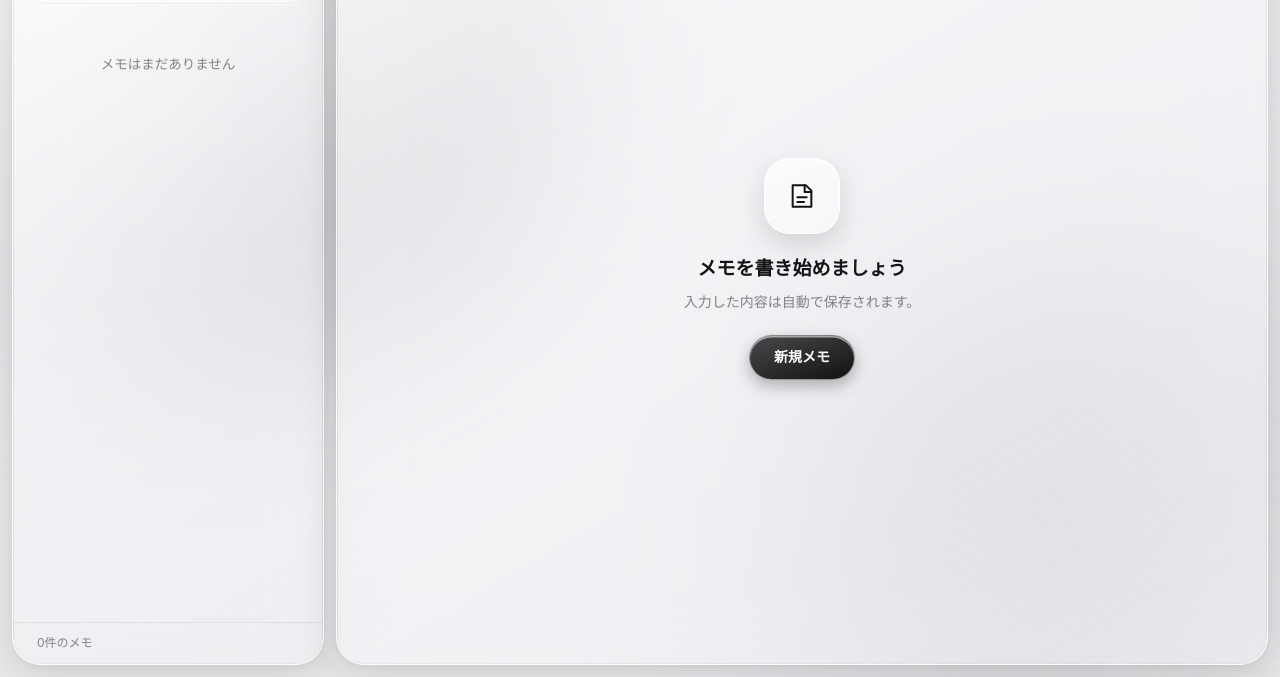
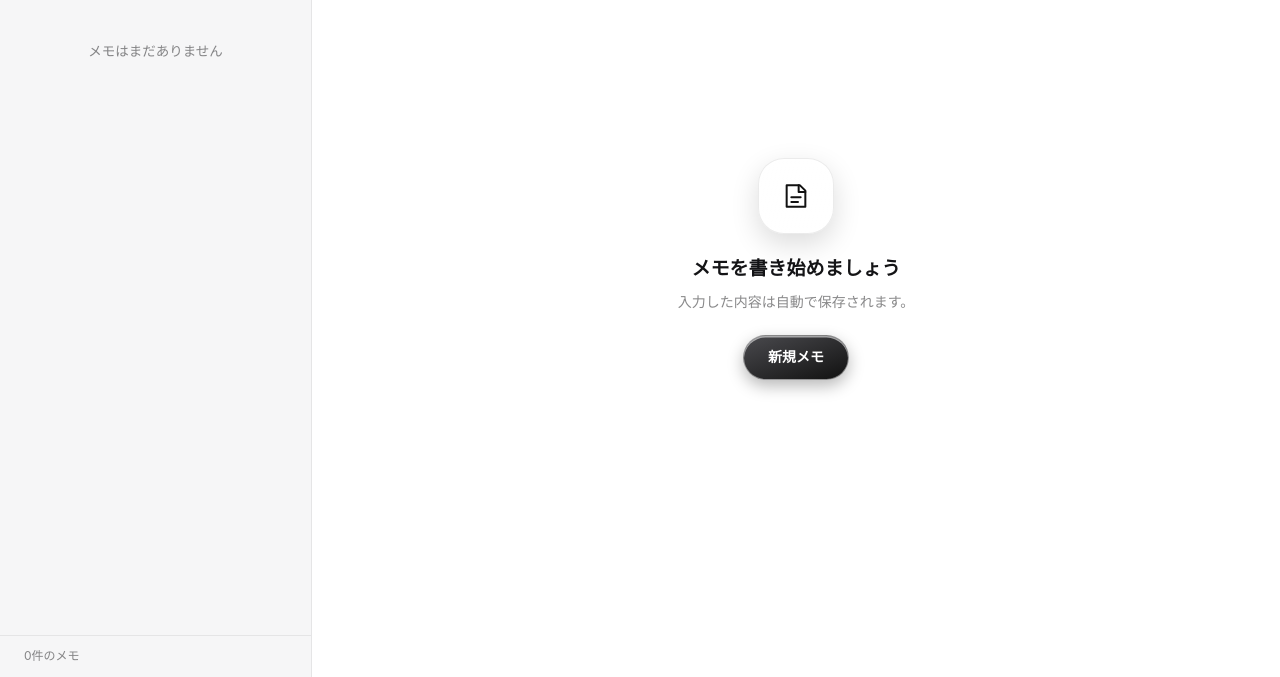
Before and after one commit to 417si/memo-site, a plain HTML site: page index.html in a window 1280 px wide. Shown: the part 123-800 px from the top of the page. Drawn offline with Linux system fonts and the light colour scheme.

Commit message:
Flatten large surfaces; keep glass styling only for small UI elements
Co-Authored-By: Claude Sonnet 5.5 <noreply@anthropic.com>

```diff
--- a/index.html
+++ b/index.html
@@ -5,7 +5,7 @@
     <meta name="viewport" content="width=device-width, initial-scale=1.0, viewport-fit=cover">
     <meta name="color-scheme" content="light dark">
     <meta name="theme-color" content="#ffffff" media="(prefers-color-scheme: light)">
-    <meta name="theme-color" content="#161618" media="(prefers-color-scheme: dark)">
+    <meta name="theme-color" content="#141416" media="(prefers-color-scheme: dark)">
     <meta name="description" content="シンプルで美しい、ブラウザで使えるメモ。自動保存、検索、ダークモード対応。">
     <title>メモ</title>
     <link rel="icon" href="favicon.png" type="image/png">
--- a/style.css
+++ b/style.css
@@ -2,12 +2,10 @@
 :root {
     color-scheme: light dark;
 
-    /* 背景（ガラス越しに透けて見える色） */
-    --bg-base: #e9e9ec;
-    --blob-1: #ffffff;
-    --blob-2: #c4c4c9;
-    --blob-3: #f6f6f8;
-    --blob-4: #b3b3b9;
+    /* 大きな面はフラット */
+    --bg-base: #ffffff;
+    --sidebar-bg: #f6f6f7;
+    --line: rgba(0, 0, 0, 0.07);
 
     /* テキスト */
     --text: #141416;
@@ -17,16 +15,16 @@
     /* ガラス */
     --glass: rgba(255, 255, 255, 0.46);
     --glass-strong: rgba(255, 255, 255, 0.66);
-    --glass-border: rgba(255, 255, 255, 0.75);
-    --glass-edge: rgba(0, 0, 0, 0.07);
+    --glass-border: rgba(0, 0, 0, 0.08);
+    --glass-edge: rgba(0, 0, 0, 0.06);
     --glass-hi: rgba(255, 255, 255, 0.9);
     --glass-lo: rgba(255, 255, 255, 0.25);
-    --glass-shadow: 0 10px 40px rgba(0, 0, 0, 0.12), 0 2px 8px rgba(0, 0, 0, 0.05);
+    --glass-shadow: 0 8px 28px rgba(0, 0, 0, 0.14), 0 2px 6px rgba(0, 0, 0, 0.06);
     --blur: blur(30px) saturate(190%);
 
-    --item-hover: rgba(255, 255, 255, 0.4);
-    --item-selected: rgba(255, 255, 255, 0.78);
-    --field: rgba(255, 255, 255, 0.5);
+    --item-hover: rgba(0, 0, 0, 0.045);
+    --item-selected: rgba(255, 255, 255, 0.92);
+    --field: rgba(0, 0, 0, 0.05);
 
     --accent: #111111;
     --accent-2: #4a4a4e;
@@ -41,8 +39,6 @@
     --toast-accent: #ffffff;
 
     --sidebar-w: 312px;
-    --gap: 12px;
-    --radius: 28px;
     --font: "Inter", -apple-system, BlinkMacSystemFont, "Hiragino Sans", "Hiragino Kaku Gothic ProN",
             "Noto Sans JP", "Yu Gothic UI", "Segoe UI", Roboto, sans-serif;
     --ease: cubic-bezier(0.32, 0.72, 0, 1);
@@ -50,11 +46,9 @@
 
 @media (prefers-color-scheme: dark) {
     :root {
-        --bg-base: #0a0a0b;
-        --blob-1: #3a3a3f;
-        --blob-2: #26262a;
-        --blob-3: #303034;
-        --blob-4: #1c1c1f;
+        --bg-base: #141416;
+        --sidebar-bg: #1b1b1e;
+        --line: rgba(255, 255, 255, 0.08);
 
         --text: #f4f4f6;
         --text-soft: #d2d2d7;
@@ -66,7 +60,7 @@
         --glass-edge: rgba(0, 0, 0, 0.35);
         --glass-hi: rgba(255, 255, 255, 0.28);
         --glass-lo: rgba(255, 255, 255, 0.04);
-        --glass-shadow: 0 14px 48px rgba(0, 0, 0, 0.5), 0 2px 10px rgba(0, 0, 0, 0.3);
+        --glass-shadow: 0 8px 28px rgba(0, 0, 0, 0.5), 0 2px 8px rgba(0, 0, 0, 0.3);
 
         --item-hover: rgba(255, 255, 255, 0.07);
         --item-selected: rgba(255, 255, 255, 0.15);
@@ -103,32 +97,6 @@ body {
     overflow: hidden;
 }
 
-/* ゆっくり漂う色のかたまり（ガラスの背景） */
-body::before, body::after {
-    content: "";
-    position: fixed;
-    z-index: 0;
-    width: 62vmax; height: 62vmax;
-    border-radius: 50%;
-    filter: blur(70px);
-    opacity: 0.7;
-    pointer-events: none;
-}
-body::before {
-    top: -22vmax; left: -16vmax;
-    background: radial-gradient(circle at 35% 35%, var(--blob-1), transparent 62%),
-                radial-gradient(circle at 75% 70%, var(--blob-4), transparent 60%);
-    animation: drift-a 38s ease-in-out infinite alternate;
-}
-body::after {
-    right: -20vmax; bottom: -24vmax;
-    background: radial-gradient(circle at 40% 40%, var(--blob-2), transparent 62%),
-                radial-gradient(circle at 70% 75%, var(--blob-3), transparent 60%);
-    animation: drift-b 46s ease-in-out infinite alternate;
-}
-@keyframes drift-a { to { transform: translate(14vmax, 10vmax) rotate(40deg); } }
-@keyframes drift-b { to { transform: translate(-12vmax, -9vmax) rotate(-35deg); } }
-
 button, input, textarea { font: inherit; color: inherit; }
 button { cursor: pointer; }
 [hidden] { display: none !important; }
@@ -144,8 +112,8 @@ svg {
 
 ::selection { background: var(--accent-soft); }
 
-/* ============ Glass mixin（パネル共通） ============ */
-.sidebar, .main, .toast {
+/* ============ Glass（小さなUI用：トースト） ============ */
+.toast {
     background: linear-gradient(150deg, var(--glass-strong), var(--glass) 42%, var(--glass-lo) 100%);
     -webkit-backdrop-filter: var(--blur);
     backdrop-filter: var(--blur);
@@ -158,39 +126,35 @@ svg {
 }
 
 @supports not ((backdrop-filter: blur(1px)) or (-webkit-backdrop-filter: blur(1px))) {
-    .sidebar, .main { background: var(--glass-strong); }
     .toast { background: var(--toast-bg); }
 }
 
 /* ============ Layout ============ */
 .app {
-    position: relative;
-    z-index: 1;
     display: flex;
     height: 100vh;
     height: 100dvh;
-    padding: var(--gap);
 }
 
 /* ============ Sidebar ============ */
 .sidebar {
     width: var(--sidebar-w);
     flex: none;
-    margin-right: var(--gap);
-    border-radius: var(--radius);
+    background: var(--sidebar-bg);
+    border-right: 1px solid var(--line);
     overflow: hidden;
-    transition: width 0.35s var(--ease), margin 0.35s var(--ease), border-width 0.35s, opacity 0.25s;
+    transition: width 0.35s var(--ease), border-width 0.35s;
 }
 
 .sidebar-inner {
-    width: calc(var(--sidebar-w) - 2px);
+    width: calc(var(--sidebar-w) - 1px);
     height: 100%;
     display: flex;
     flex-direction: column;
     transition: opacity 0.2s;
 }
 
-.app.collapsed .sidebar { width: 0; margin-right: 0; border-width: 0; box-shadow: none; }
+.app.collapsed .sidebar { width: 0; border-right-width: 0; }
 .app.collapsed .sidebar-inner { opacity: 0; pointer-events: none; }
 
 .sidebar-header {
@@ -305,7 +269,7 @@ svg {
     padding: 10px 24px calc(12px + env(safe-area-inset-bottom));
     font-size: 12px;
     color: var(--muted);
-    border-top: 1px solid var(--glass-edge);
+    border-top: 1px solid var(--line);
 }
 
 /* ============ Main ============ */
@@ -315,7 +279,7 @@ svg {
     min-width: 0;
     display: flex;
     flex-direction: column;
-    border-radius: var(--radius);
+    background: var(--bg-base);
     overflow: hidden;
 }
 
@@ -498,14 +462,13 @@ svg {
 
 /* ============ Mobile ============ */
 @media (max-width: 720px) {
-    :root { --gap: 8px; --radius: 24px; }
     body { font-size: 16px; }
 
-    .app { padding: calc(var(--gap) + env(safe-area-inset-top)) var(--gap) calc(var(--gap) + env(safe-area-inset-bottom)); }
+    .app { padding-top: env(safe-area-inset-top); }
 
-    .sidebar { width: 100%; margin-right: 0; }
+    .sidebar { width: 100%; border-right: 0; }
     .sidebar-inner { width: 100%; }
-    .app.collapsed .sidebar { width: 100%; border-width: 1px; box-shadow: var(--glass-shadow); }
+    .app.collapsed .sidebar { width: 100%; }
     .app.collapsed .sidebar-inner { opacity: 1; pointer-events: auto; }
 
     .app[data-view="editor"] .sidebar { display: none; }
@@ -528,5 +491,4 @@ svg {
 
 @media (prefers-reduced-motion: reduce) {
     * { transition: none !important; }
-    body::before, body::after { animation: none; }
 }
```
